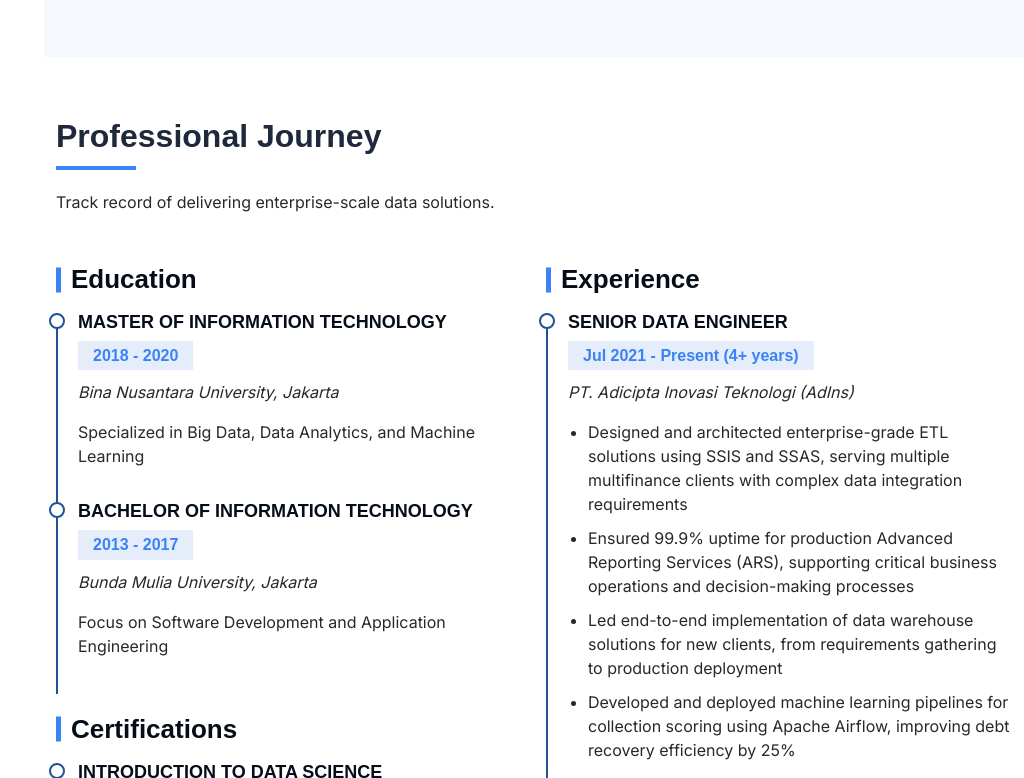
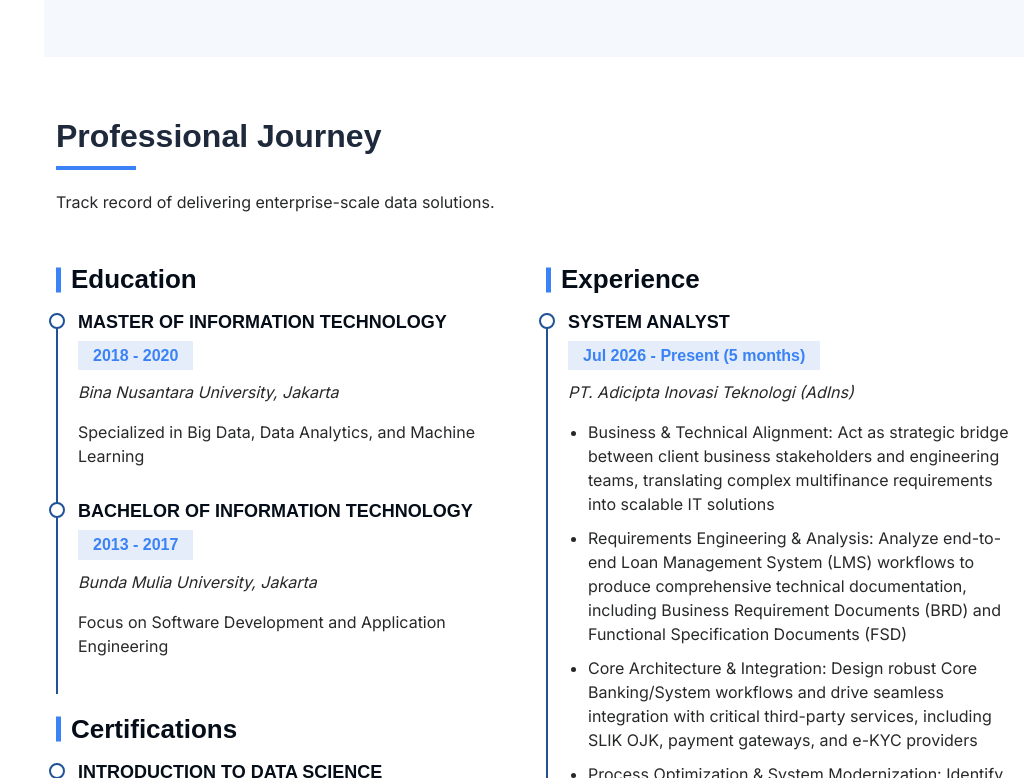
Before and after one commit to Joimmanuel/my_portfolio, a plain HTML site: page index.html in a window 1280 px wide. Shown: the part 2022-2800 px from the top of the page, without its empty margins (256-1280 px from the left). Drawn offline with nearby package versions, Linux system fonts and the light colour scheme.

Commit message:
Update index.html

```diff
--- a/index.html
+++ b/index.html
@@ -479,8 +479,19 @@
 			  <div class="col-lg-6" data-aos="fade-up" data-aos-delay="100">
 				<h3 class="resume-title">Experience</h3>
 				<div class="resume-item">
+				  <h4>System Analyst</h4>
+				  <h5>Jul 2026 - Present (5 months)</h5>
+				  <p><em>PT. Adicipta Inovasi Teknologi (AdIns)</em></p>
+				  <ul>
+					<li>Business & Technical Alignment: Act as strategic bridge between client business stakeholders and engineering teams, translating complex multifinance requirements into scalable IT solutions</li>
+					<li>Requirements Engineering & Analysis: Analyze end-to-end Loan Management System (LMS) workflows to produce comprehensive technical documentation, including Business Requirement Documents (BRD) and Functional Specification Documents (FSD)</li>
+					<li>Core Architecture & Integration: Design robust Core Banking/System workflows and drive seamless integration with critical third-party services, including SLIK OJK, payment gateways, and e-KYC providers</li>
+					<li>Process Optimization & System Modernization: Identify system bottlenecks, optimize business logic, and architect process automation to enhance platform performance and operational efficiency</li>
+				  </ul>
+				</div>
+				<div class="resume-item">
 				  <h4>Senior Data Engineer</h4>
-				  <h5>Jul 2021 - Present (4+ years)</h5>
+				  <h5>Jul 2021 - Jul 2026 (5 years)</h5>
 				  <p><em>PT. Adicipta Inovasi Teknologi (AdIns)</em></p>
 				  <ul>
 					<li>Designed and architected enterprise-grade ETL solutions using SSIS and SSAS, serving multiple multifinance clients with complex data integration requirements</li>
```
